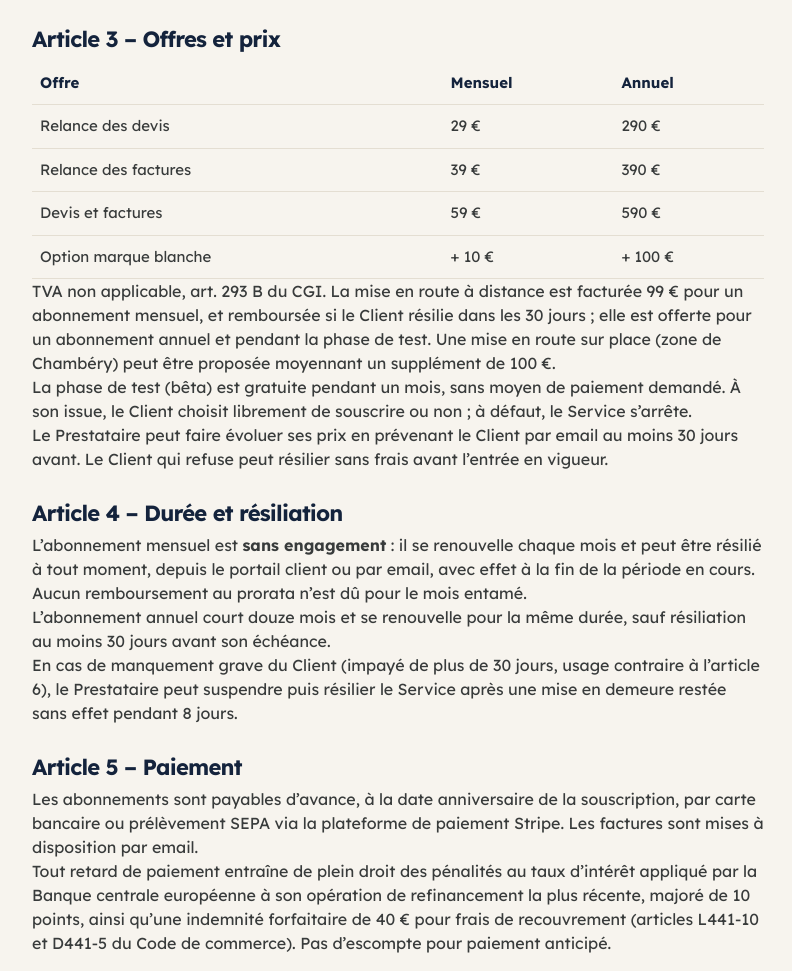
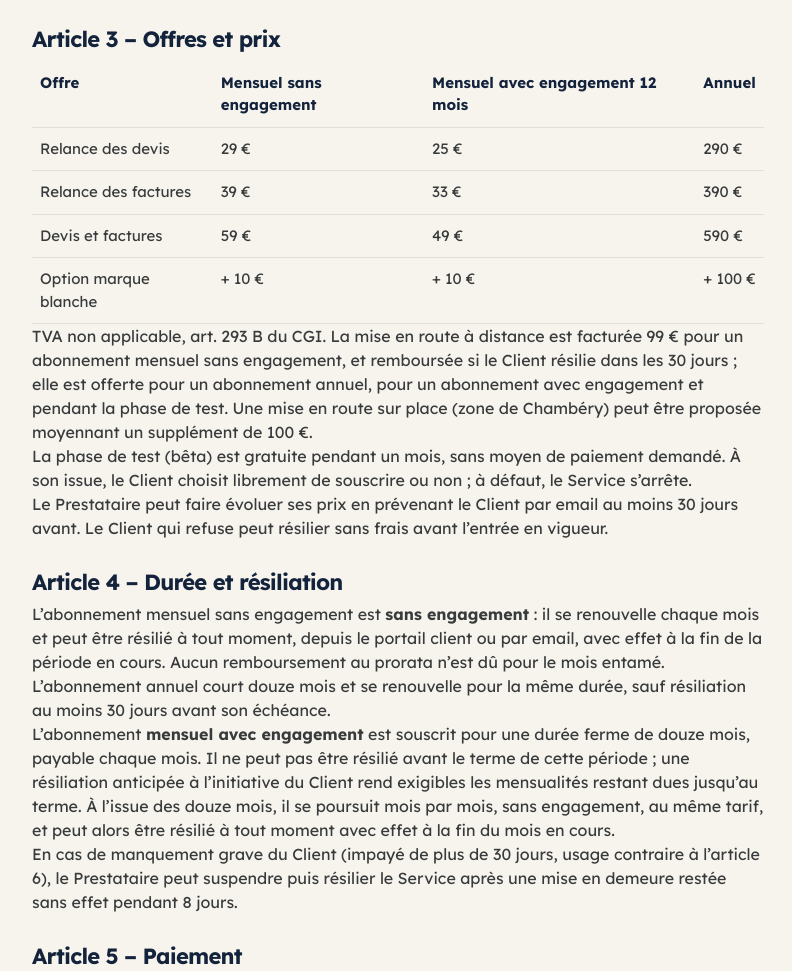
Before and after one commit to Agencenora/Agencenora, a plain HTML site: page cgv.html in a window 1280 px wide. Shown: the part 924-1895 px from the top of the page, without its empty margins (242-1034 px from the left). Drawn offline with Linux system fonts and the light colour scheme.

Commit message:
Add files via upload

```diff
--- a/cgv.html
+++ b/cgv.html
@@ -180,17 +180,18 @@ footer .sig{color:#fff;font-weight:600;margin-top:10px}
 <ul><li>n’agit pas au nom ni pour le compte du Client auprès de ses débiteurs ;</li><li>ne reçoit, ne détient et ne manipule <b>aucun fonds</b> destiné au Client : les paiements sont effectués directement au Client ;</li><li>n’exerce aucune activité de recouvrement de créances, de conseil juridique ni de représentation ;</li><li>ne négocie ni les montants, ni les délais, ni les conditions commerciales du Client.</li></ul>
 <p>Les projets de mise en demeure générés par le Service sont des modèles. Ils sont adressés au seul Client, qui décide librement de les modifier, de les envoyer ou non.</p>
 <h2>Article 3 – Offres et prix</h2>
-<table><tr><th>Offre</th><th>Mensuel</th><th>Annuel</th></tr>
-<tr><td>Relance des devis</td><td>29 €</td><td>290 €</td></tr>
-<tr><td>Relance des factures</td><td>39 €</td><td>390 €</td></tr>
-<tr><td>Devis et factures</td><td>59 €</td><td>590 €</td></tr>
-<tr><td>Option marque blanche</td><td>+ 10 €</td><td>+ 100 €</td></tr></table>
-<p>TVA non applicable, art. 293 B du CGI. La mise en route à distance est facturée 99 € pour un abonnement mensuel, et remboursée si le Client résilie dans les 30 jours ; elle est offerte pour un abonnement annuel et pendant la phase de test. Une mise en route sur place (zone de Chambéry) peut être proposée moyennant un supplément de 100 €.</p>
+<table><tr><th>Offre</th><th>Mensuel sans engagement</th><th>Mensuel avec engagement 12 mois</th><th>Annuel</th></tr>
+<tr><td>Relance des devis</td><td>29 €</td><td>25 €</td><td>290 €</td></tr>
+<tr><td>Relance des factures</td><td>39 €</td><td>33 €</td><td>390 €</td></tr>
+<tr><td>Devis et factures</td><td>59 €</td><td>49 €</td><td>590 €</td></tr>
+<tr><td>Option marque blanche</td><td>+ 10 €</td><td>+ 10 €</td><td>+ 100 €</td></tr></table>
+<p>TVA non applicable, art. 293 B du CGI. La mise en route à distance est facturée 99 € pour un abonnement mensuel sans engagement, et remboursée si le Client résilie dans les 30 jours ; elle est offerte pour un abonnement annuel, pour un abonnement avec engagement et pendant la phase de test. Une mise en route sur place (zone de Chambéry) peut être proposée moyennant un supplément de 100 €.</p>
 <p>La phase de test (bêta) est gratuite pendant un mois, sans moyen de paiement demandé. À son issue, le Client choisit librement de souscrire ou non ; à défaut, le Service s’arrête.</p>
 <p>Le Prestataire peut faire évoluer ses prix en prévenant le Client par email au moins 30 jours avant. Le Client qui refuse peut résilier sans frais avant l’entrée en vigueur.</p>
 <h2>Article 4 – Durée et résiliation</h2>
-<p>L’abonnement mensuel est <b>sans engagement</b> : il se renouvelle chaque mois et peut être résilié à tout moment, depuis le portail client ou par email, avec effet à la fin de la période en cours. Aucun remboursement au prorata n’est dû pour le mois entamé.</p>
+<p>L’abonnement mensuel sans engagement est <b>sans engagement</b> : il se renouvelle chaque mois et peut être résilié à tout moment, depuis le portail client ou par email, avec effet à la fin de la période en cours. Aucun remboursement au prorata n’est dû pour le mois entamé.</p>
 <p>L’abonnement annuel court douze mois et se renouvelle pour la même durée, sauf résiliation au moins 30 jours avant son échéance.</p>
+<p>L’abonnement <b>mensuel avec engagement</b> est souscrit pour une durée ferme de douze mois, payable chaque mois. Il ne peut pas être résilié avant le terme de cette période ; une résiliation anticipée à l’initiative du Client rend exigibles les mensualités restant dues jusqu’au terme. À l’issue des douze mois, il se poursuit mois par mois, sans engagement, au même tarif, et peut alors être résilié à tout moment avec effet à la fin du mois en cours.</p>
 <p>En cas de manquement grave du Client (impayé de plus de 30 jours, usage contraire à l’article 6), le Prestataire peut suspendre puis résilier le Service après une mise en demeure restée sans effet pendant 8 jours.</p>
 <h2>Article 5 – Paiement</h2>
 <p>Les abonnements sont payables d’avance, à la date anniversaire de la souscription, par carte bancaire ou prélèvement SEPA via la plateforme de paiement Stripe. Les factures sont mises à disposition par email.</p>
```
Also changed, not shown: demo.html (added, +16 -0 lines), index.html (+2 -2 lines).
